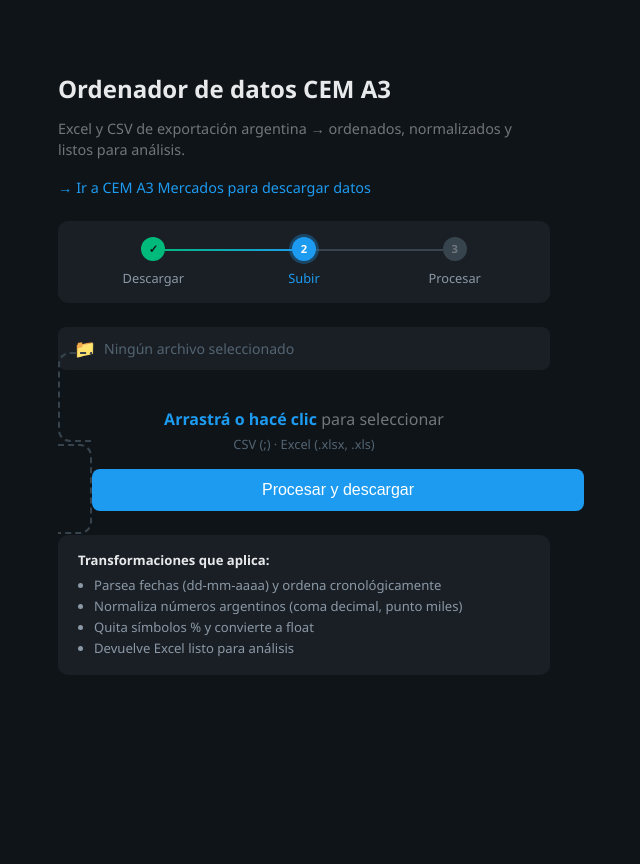
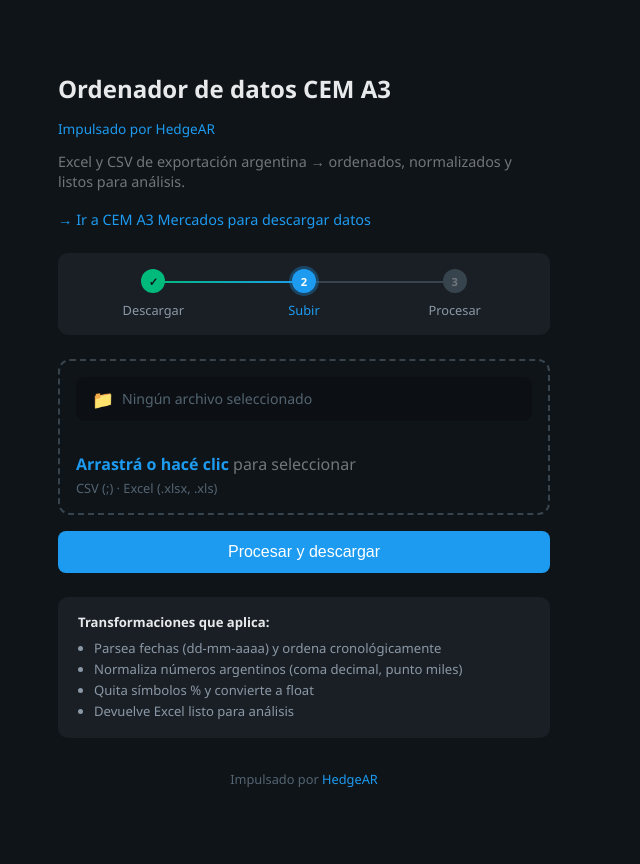
Before and after one commit to GaloSzlomowicz/clasificacion_datos_cem_A3, a Flask app: page / in a window 1280 px wide. Shown: the whole page, without its empty margins (336-976 px from the left). Run offline with Flask 2, Linux system fonts and the light colour scheme.

Commit message:
Corregir cuadrados superpuestos: unificar upload-area en un solo contenedor
Made-with: Cursor

```diff
--- a/templates/index.html
+++ b/templates/index.html
@@ -16,6 +16,9 @@
             min-height: 100vh;
         }
         h1 { font-size: 1.5rem; margin-bottom: 0.25rem; font-weight: 600; }
+        .hedgear { font-size: 0.85rem; color: #1d9bf0; margin-bottom: 0.5rem; }
+        .hedgear a { color: #1d9bf0; text-decoration: none; font-weight: 500; }
+        .hedgear a:hover { text-decoration: underline; }
         .sub { color: #71767b; font-size: 0.9rem; margin-bottom: 1rem; line-height: 1.4; }
         .link-cem {
             display: inline-block;
@@ -35,21 +38,25 @@
         .workflow-title { color: #8b98a5; font-weight: 600; margin-bottom: 0.6rem; }
         .workflow ol { margin: 0; padding-left: 1.2rem; color: #e7e9ea; line-height: 1.8; }
         .workflow li strong { color: #1d9bf0; }
-        .dropzone {
+        .upload-area {
             border: 2px dashed #38444d;
             border-radius: 12px;
-            padding: 2rem;
-            text-align: center;
-            cursor: pointer;
+            padding: 1rem;
             transition: border-color 0.2s, background 0.2s;
         }
-        .dropzone:hover, .dropzone.dragover { border-color: #1d9bf0; background: rgba(29,155,240,0.06); }
+        .upload-area:hover, .upload-area.dragover { border-color: #1d9bf0; background: rgba(29,155,240,0.06); }
+        .dropzone {
+            cursor: pointer;
+            display: block;
+            padding: 1rem 0 0;
+        }
         .dropzone input { display: none; }
         .dropzone p { margin: 0; color: #71767b; }
         .dropzone strong { color: #1d9bf0; }
         .dropzone .hint { font-size: 0.8rem; margin-top: 0.3rem; color: #536471; }
         button {
             margin-top: 1rem;
+            display: block;
             padding: 0.75rem 1.5rem;
             background: #1d9bf0;
             color: #fff;
@@ -72,6 +79,9 @@
         }
         .info-title { font-weight: 600; color: #e7e9ea; margin-bottom: 0.4rem; }
         .info ul { margin: 0.3rem 0 0 1rem; padding: 0; line-height: 1.6; }
+        .footer { margin-top: 2rem; text-align: center; font-size: 0.8rem; color: #536471; }
+        .footer a { color: #1d9bf0; text-decoration: none; }
+        .footer a:hover { text-decoration: underline; }
 
         .flow-map {
             display: flex;
@@ -144,7 +154,7 @@
         .file-display {
             min-height: 2.5rem;
             padding: 0.6rem 1rem;
-            background: #1a1f26;
+            background: rgba(0,0,0,0.2);
             border-radius: 8px;
             margin-bottom: 1rem;
             font-size: 0.88rem;
@@ -161,6 +171,7 @@
 </head>
 <body>
     <h1>Ordenador de datos CEM A3</h1>
+    <p class="hedgear">Impulsado por <a href="https://hedgear.com/" target="_blank" rel="noopener">HedgeAR</a></p>
     <p class="sub">Excel y CSV de exportación argentina → ordenados, normalizados y listos para análisis.</p>
     <a class="link-cem" href="https://cem.matbarofex.com.ar/" target="_blank" rel="noopener">→ Ir a CEM A3 Mercados para descargar datos</a>
 
@@ -180,6 +191,7 @@
     </div>
 
     <form id="form" action="/procesar" method="post" enctype="multipart/form-data">
+        <div class="upload-area" id="uploadArea">
             <div class="file-display empty" id="fileDisplay">
                 <span class="icon">📁</span>
                 <span class="text">Ningún archivo seleccionado</span>
@@ -189,6 +201,7 @@
                 <p><strong>Arrastrá o hacé clic</strong> para seleccionar</p>
                 <p class="hint">CSV (;) · Excel (.xlsx, .xls)</p>
             </label>
+        </div>
         <button type="submit" id="btn">Procesar y descargar</button>
     </form>
 
@@ -201,6 +214,8 @@
             <li>Devuelve Excel listo para análisis</li>
         </ul>
     </div>
+
+    <footer class="footer">Impulsado por <a href="https://hedgear.com/" target="_blank" rel="noopener">HedgeAR</a></footer>
 
     <script>
         const dropzone = document.getElementById("dropzone");
@@ -247,12 +262,15 @@
             });
         }
 
+        const uploadArea = document.getElementById("uploadArea");
         dropzone.addEventListener("click", () => input.click());
-        dropzone.addEventListener("dragover", (e) => { e.preventDefault(); dropzone.classList.add("dragover"); });
-        dropzone.addEventListener("dragleave", () => dropzone.classList.remove("dragover"));
-        dropzone.addEventListener("drop", (e) => {
+        dropzone.addEventListener("dragover", (e) => { e.preventDefault(); uploadArea.classList.add("dragover"); });
+        dropzone.addEventListener("dragleave", (e) => { if (!uploadArea.contains(e.relatedTarget)) uploadArea.classList.remove("dragover"); });
+        uploadArea.addEventListener("dragover", (e) => { e.preventDefault(); uploadArea.classList.add("dragover"); });
+        uploadArea.addEventListener("dragleave", (e) => { if (!uploadArea.contains(e.relatedTarget)) uploadArea.classList.remove("dragover"); });
+        uploadArea.addEventListener("drop", (e) => {
             e.preventDefault();
-            dropzone.classList.remove("dragover");
+            uploadArea.classList.remove("dragover");
             if (e.dataTransfer.files.length) {
                 input.files = e.dataTransfer.files;
                 input.dispatchEvent(new Event("change"));
```
Also changed, not shown: README.md. Lines whose indentation alone changed are shown as unchanged.
